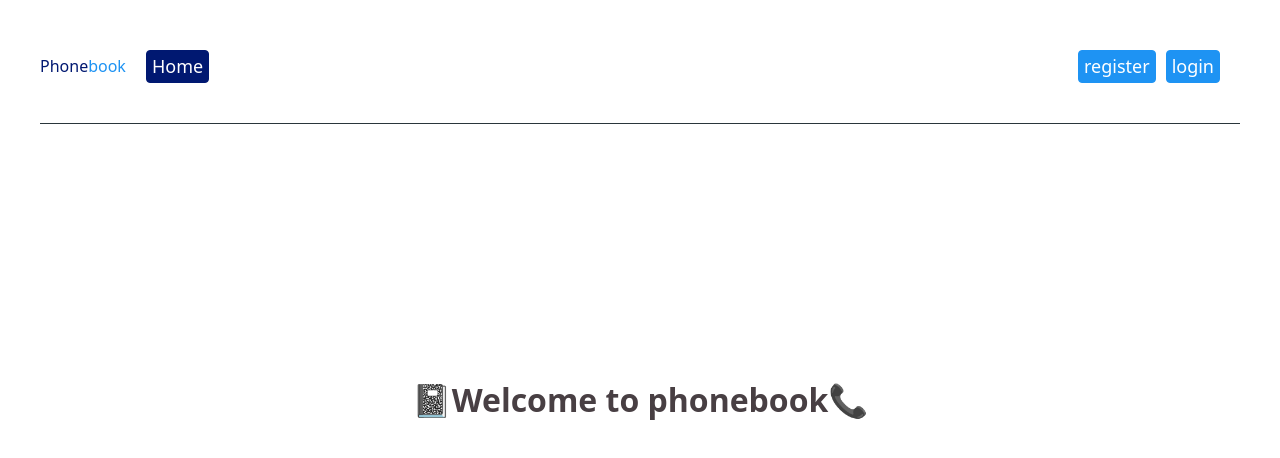
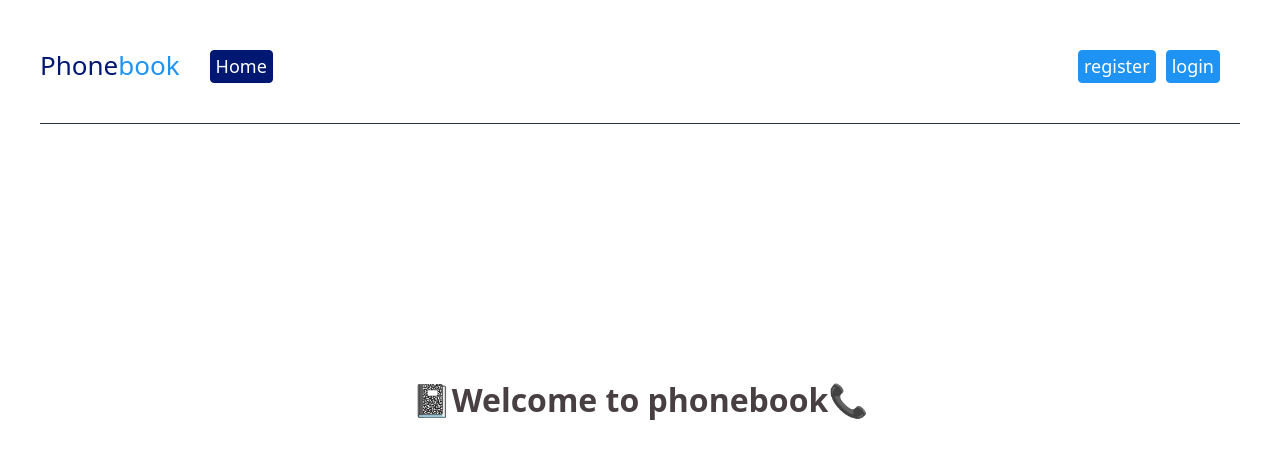
Before and after one commit to yurii-shendryk/goit-react-hw-09-phonebook, a React (Create React App) app: page / in a window 1280 px wide. Shown: the top 458 px of the page. Built offline with nearby package versions, Linux system fonts and the light colour scheme.

Commit message:
fixed Logo

```diff
--- a/src/components/AppBar/AppBar.scss
+++ b/src/components/AppBar/AppBar.scss
@@ -10,6 +10,12 @@
 }
 .AppBar__logo {
   order: -1;
+  font-size: 22px;
+  font-weight: 500;
+  @include for-size(tablet) {
+    font-size: 26px;
+    margin-right: 10px;
+  }
 }
 .AppBar__logo--dark {
   color: $accent-blue;
--- a/src/components/UserMenu/UserMenu.jsx
+++ b/src/components/UserMenu/UserMenu.jsx
@@ -4,6 +4,7 @@ import { authSelectors } from '../../redux/auth';
 import Context from '../AppBar/AppBarContext';
 import { authOperations } from '../../redux/auth';
 import './UserMenu.scss';
+import Container from '../Container';
 
 const UserMenu = () => {
   const { toggleDropdown } = useContext(Context);
```
